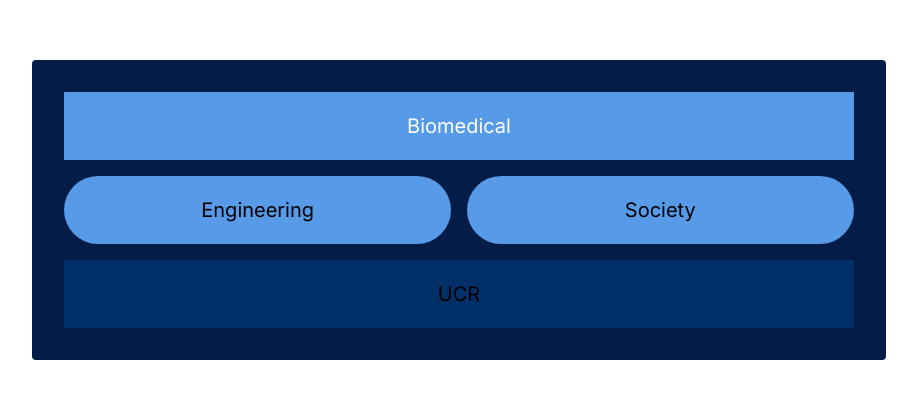
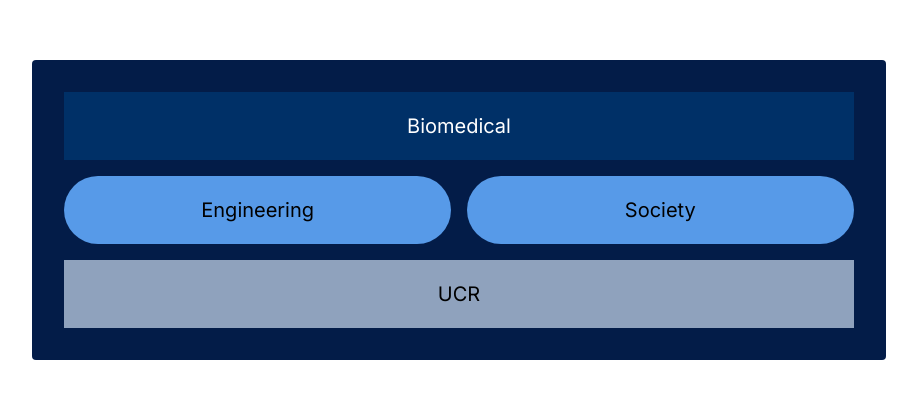
Before and after one commit to acm-ucr/bmes-website, a Next.js app: page / in a window 1280 px wide. Shown: the part 190-588 px from the top of the page, without its empty margins (181-1098 px from the left). Built offline with nearby package versions, Linux system fonts and the light colour scheme.

Commit message:
Fixed colors

```diff
--- a/src/app/Example.tsx
+++ b/src/app/Example.tsx
@@ -6,7 +6,7 @@ const Example = (props: {
 }) => {
   return (
     <div className="bg-bmes-blue-100 flex w-2/3 flex-col items-center gap-4 justify-self-center rounded p-8">
-      <div className="bg-bmes-blue-300 w-full p-5 text-center text-xl text-white">
+      <div className="bg-bmes-blue-200 w-full p-5 text-center text-xl text-white">
         {props.text1}
       </div>
       <div className="flex w-full flex-row gap-4">
@@ -17,7 +17,7 @@ const Example = (props: {
           {props.text3}
         </div>
       </div>
-      <div className="bg-bmes-blue-200 w-full p-5 text-center text-xl">
+      <div className="bg-bmes-gray-100 w-full p-5 text-center text-xl">
         {props.text4}
       </div>
     </div>
```
